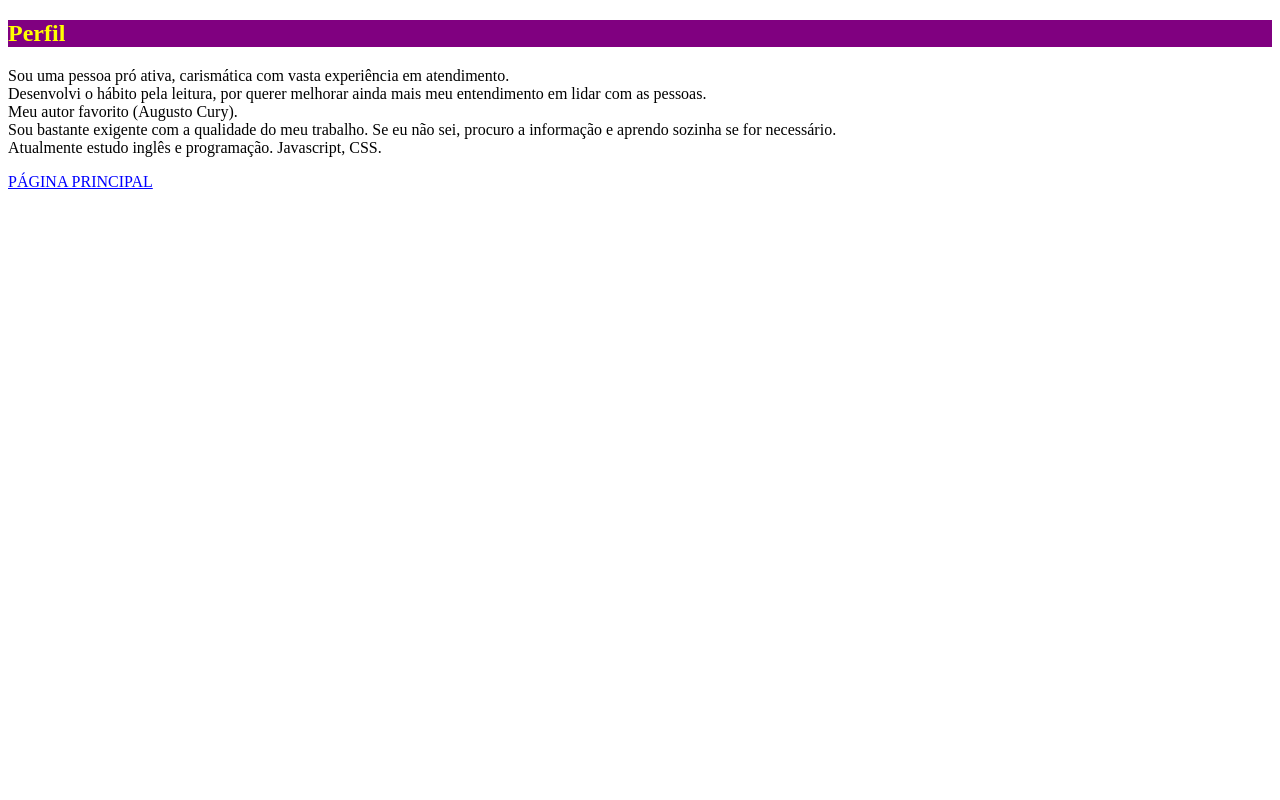
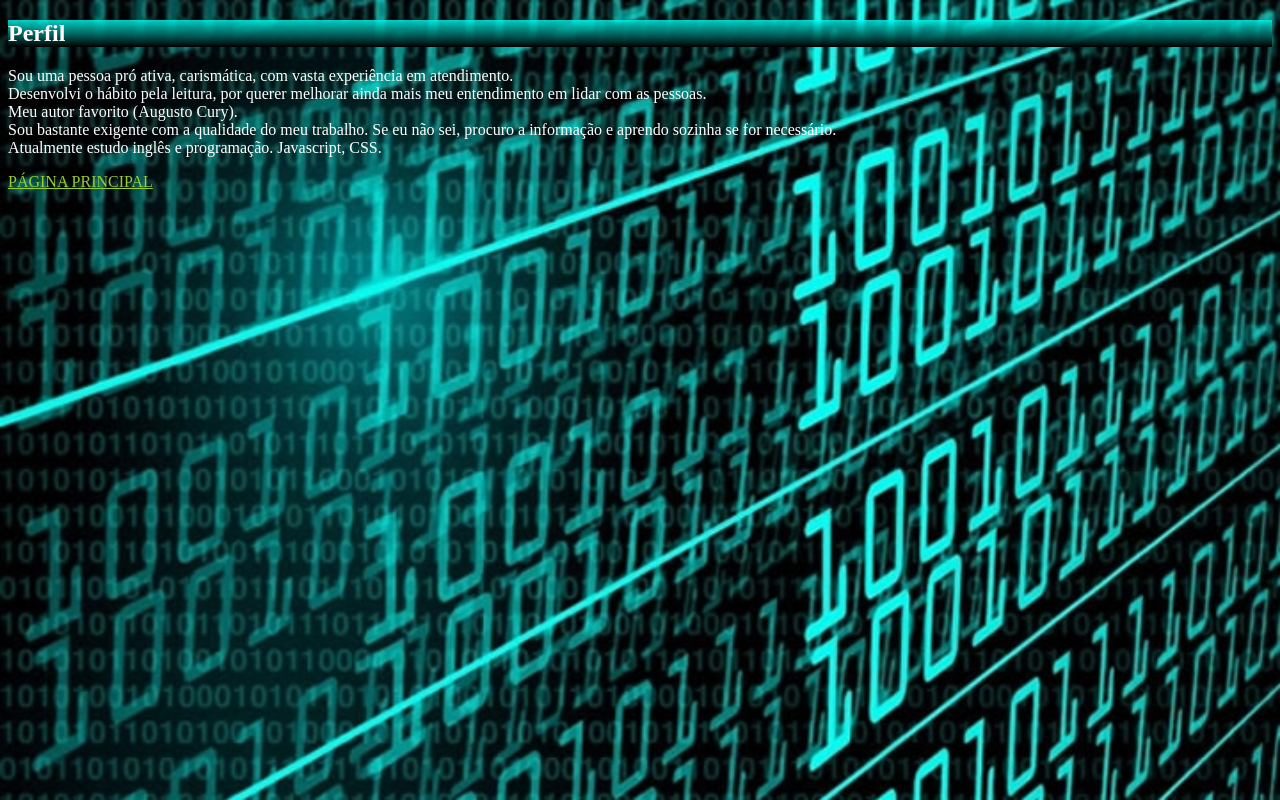
Before and after one commit to ANACBK/CV-ANA, a plain HTML site: page perfil.html in a window 1280 px wide. Drawn offline with Linux system fonts and the light colour scheme.

Commit message:
backgroundimage

```diff
--- a/perfil.html
+++ b/perfil.html
@@ -9,7 +9,7 @@
 <body>
     <h2>Perfil</h2>
     <P>
-        Sou uma pessoa pró ativa, carismática  com vasta experiência em atendimento.<br>
+        Sou uma pessoa pró ativa, carismática, com vasta experiência em atendimento.<br>
         Desenvolvi o hábito pela leitura, por querer melhorar ainda mais meu entendimento em lidar com as pessoas.<br>
         Meu autor favorito (Augusto Cury). <br>
         Sou bastante exigente com a qualidade do meu trabalho. Se eu não sei, procuro a informação e aprendo sozinha se for necessário.<br>
--- a/style.css
+++ b/style.css
@@ -1,7 +1,14 @@
 h2{
-    color:yellow;
-    background-color: purple;
+    color:white;
+    background: linear-gradient(rgba(0, 255, 242, 0.808), black)
 }
 a{
-    color:blue;
+    color:yellowgreen;
 }
+body {
+    background-image:url('./imagens/codigobinario.jpg');
+    background-repeat: no-repeat;
+    background-size: cover;
+    color:white;
+    background-attachment: fixed;
+}
```
Also changed, not shown: imagens/codigobinario.jpg (added).
